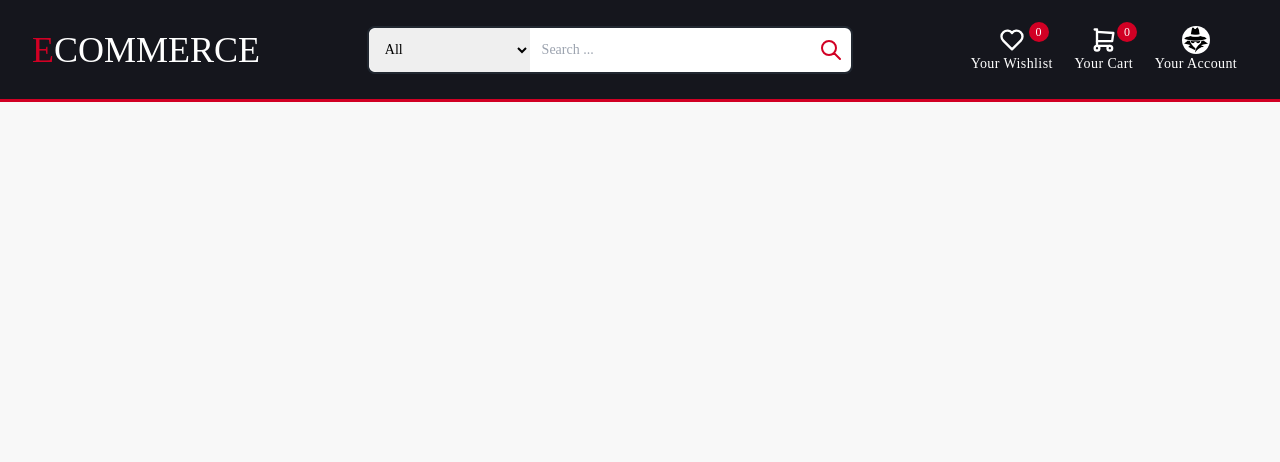
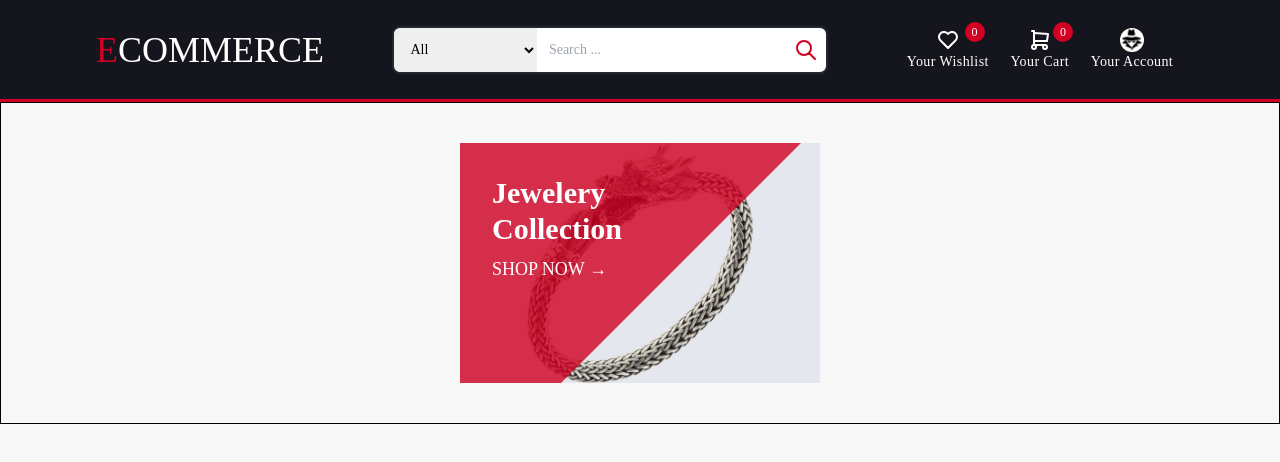
Before and after one commit to cvp30/e-commerce, a React (Vite) app in the folder client/: page / in a window 1280 px wide. Shown: the top 462 px of the page. Built offline with nearby package versions, Linux system fonts and the light colour scheme; a web font is replaced by a local one.

Commit message:
end target category

```diff
--- a/client/src/Layouts/NavBar.jsx
+++ b/client/src/Layouts/NavBar.jsx
@@ -1,15 +1,16 @@
 import SearchBar from "../components/SearchBar/SearchBar";
 import MenuBar from "../components/MenuBar/MenuBar";
 // import Categories from "../components/Categories/Categories";
-// import { Link, Outlet } from "react-router-dom";
+import { Link, Outlet } from "react-router-dom";
 // import logo from '../assets/logo.png'
 
 const NavBar = () => {
 
   return (
+    <>
       <header className="w-full h-40 md:h-26 bg-header border-b-[3px] border-b-red box-border flex items-center">
 
-      <div className="w-full px-2 md:px-0 md:w-[95%] max-w-screen-2xl h-full md:h-3/4 mx-auto flex flex-col md:flex-row justify-between items-center">
+        <div className="w-full px-2 md:px-0 md:w-[85%] max-w-screen-2xl h-full md:h-3/4 mx-auto flex flex-col md:flex-row justify-center md:justify-between items-center gap-1 md:gap-0">
 
           <p className="text-4xl text-white">
             <span className="text-red">E</span>
@@ -21,39 +22,12 @@ const NavBar = () => {
           <MenuBar />
 
         </div>
+      </header>
 
-      {/*
-      <p className="text-4xl text-white">
-        <span className="text-red">E</span>
-        COMMERCE
-      </p>
+      <Outlet />
 
-      <SearchBar />
+    </>
 
-      <div className=" h-8 flex border">
-      </div>
-      */}
-
-
-    </header>
-    // <>
-    //   <header className="bg-background dark:bg-principal  pt-1">
-    //     <div className="flex justify-between items-center mt-1 px-5  h-20 w-full max-w-screen-2xl mx-auto">
-    //       <Link className="box-border w-28 " to='/'>
-    //         <img className="h-full" src={logo} alt="" />
-    //       </Link>
-
-    //       <SearchBar />
-
-    //       <MenuBar />
-    //     </div>
-
-    //     <Categories />
-
-    //   </header>
-
-    //   <Outlet />
-    // </>
   )
 }
 
--- a/client/src/components/SearchBar/SearchBar.jsx
+++ b/client/src/components/SearchBar/SearchBar.jsx
@@ -5,7 +5,7 @@ const SearchBar = () => {
     <div className='border-2 border-principal text-sm flex items-center rounded-lg w-full md:w-2/5 h-12 bg-white'>
 
       <select
-        className='hidden md:block outline-0 rounded-l-lg w-4/12 h-full p-3'
+        className='hidden lg:block outline-0 rounded-l-lg w-4/12 h-full p-3'
       >
         <option value="all">All</option>
         <option value="electronics">electronics</option>
@@ -17,7 +17,7 @@ const SearchBar = () => {
       <input
         type="text"
         placeholder="Search ..."
-        className="outline-0 p-3 w-11/12 md:w-7/12 bg-white rounded-r-lg rounded-l-lg md:rounded-l-none"
+        className="outline-0 p-3 w-11/12 lg:w-7/12 bg-white rounded-r-lg rounded-l-lg lg:rounded-l-none"
       />
 
       <button className='bg-inherit w-10 flex items-center justify-center h-full cursor-pointer'>
--- a/client/src/pages/Home/Home.jsx
+++ b/client/src/pages/Home/Home.jsx
@@ -3,10 +3,52 @@ import Footer from "../../components/Footer/Footer";
 import Services from "../../components/Services/Services";
 import ProductsSlider from "../../Layouts/ProductsSlider";
 
+import Jewelery from '../../assets/jewelery.png'
+import { Link } from "react-router-dom";
+
 const Home = () => {
 
+  const categories = [
+    {
+      name: 'Jewelery Collection',
+      img: Jewelery,
+    }
+  ]
+
   return (
-        <section className="w-full h-full">
+    <section className="w-full h-full border py-10">
+      <div className="flex items-center justify-center">
+        {
+          categories.map(category => {
+            return (
+              <div className="overflow-hidden relative w-90 aspect-[3/2] bg-target flex justify-center group">
+                <img className="h-full group-hover:h-[130%] transition-all duration-300" src={category.img} alt={category.name} />
+                <div className="absolute -left-4 -top-44 w-64 h-112 rotate-45 bg-[#d10023] opacity-80"></div>
+                <div
+                  className="absolute left-0 p-8 w-1/2 font-bold text-3xl text-white"
+                >
+                  <p>
+                    {category.name}
+                  </p>
+                  <Link to="" className="text-lg font-normal">
+                    SHOP NOW &rarr;
+                  </Link>
+                </div>
+              </div>
+
+            )
+          })
+        }
+
+        {/* <div className="overflow-hidden relative h-60 w-90 bg-target flex justify-center">
+          <img
+            src={Jewelery} alt=""
+            className="h-full"
+          />
+          <div className="absolute -left-4 -top-44 w-64 h-[28rem] rotate-45  bg-[#d10023] opacity-80"></div>
+        </div> */}
+
+      </div>
 
     </section>
     // <div className="mx-auto w-full h-full bg-background">
--- a/client/tailwind.config.cjs
+++ b/client/tailwind.config.cjs
@@ -15,12 +15,14 @@ module.exports = {
         '112': '28rem',
         '108': '27rem',
         '26': '6.4rem',
+        '90': '22.5rem',
       }
     },
     colors:{
       'header': '#15161D',
       'red': '#D10024',
       'white': '#ffffff',
+      'target': '#E4E7ED',
 
       'principal': '#222831',
       'orange': '#FE661F',
```
Also changed, not shown: client/src/components/MenuBar/MenuBar.jsx (+3 -3 lines), client/src/assets/jewelery.png (added). Lines whose indentation alone changed are shown as unchanged.
